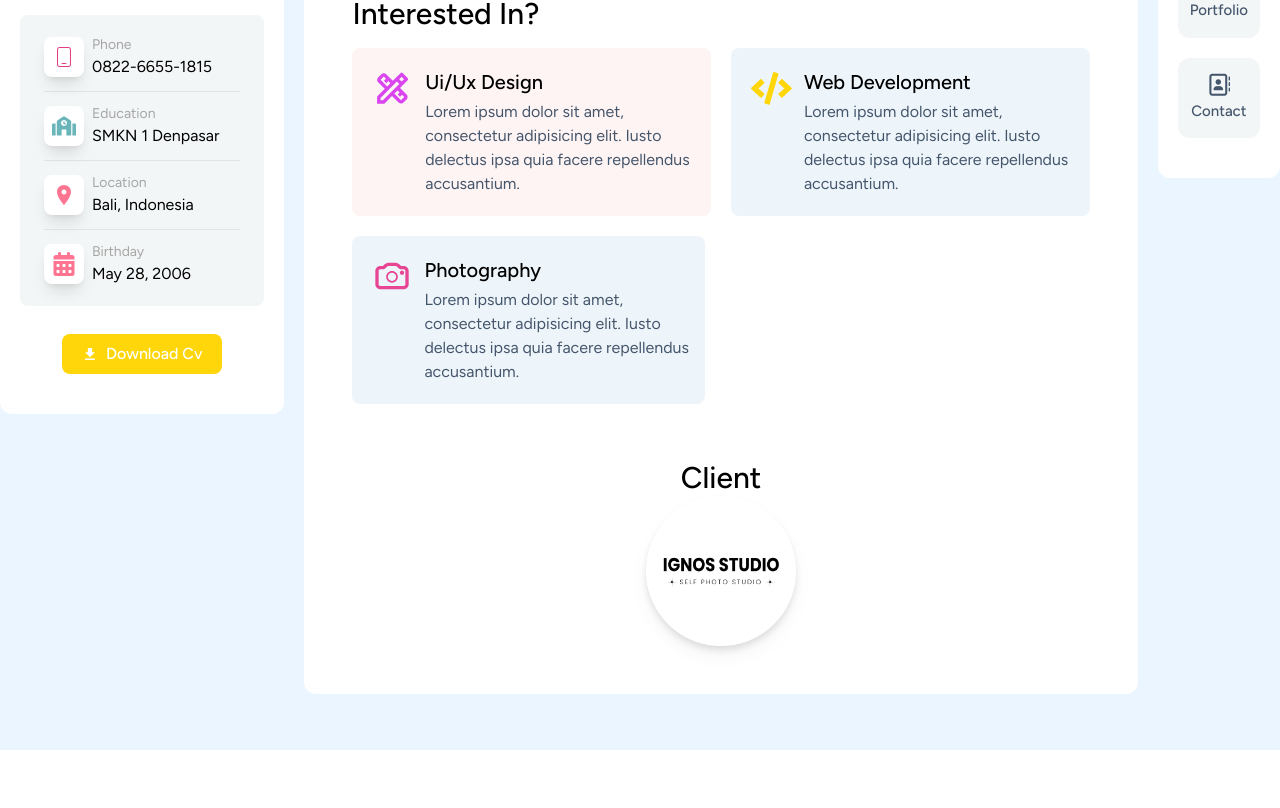
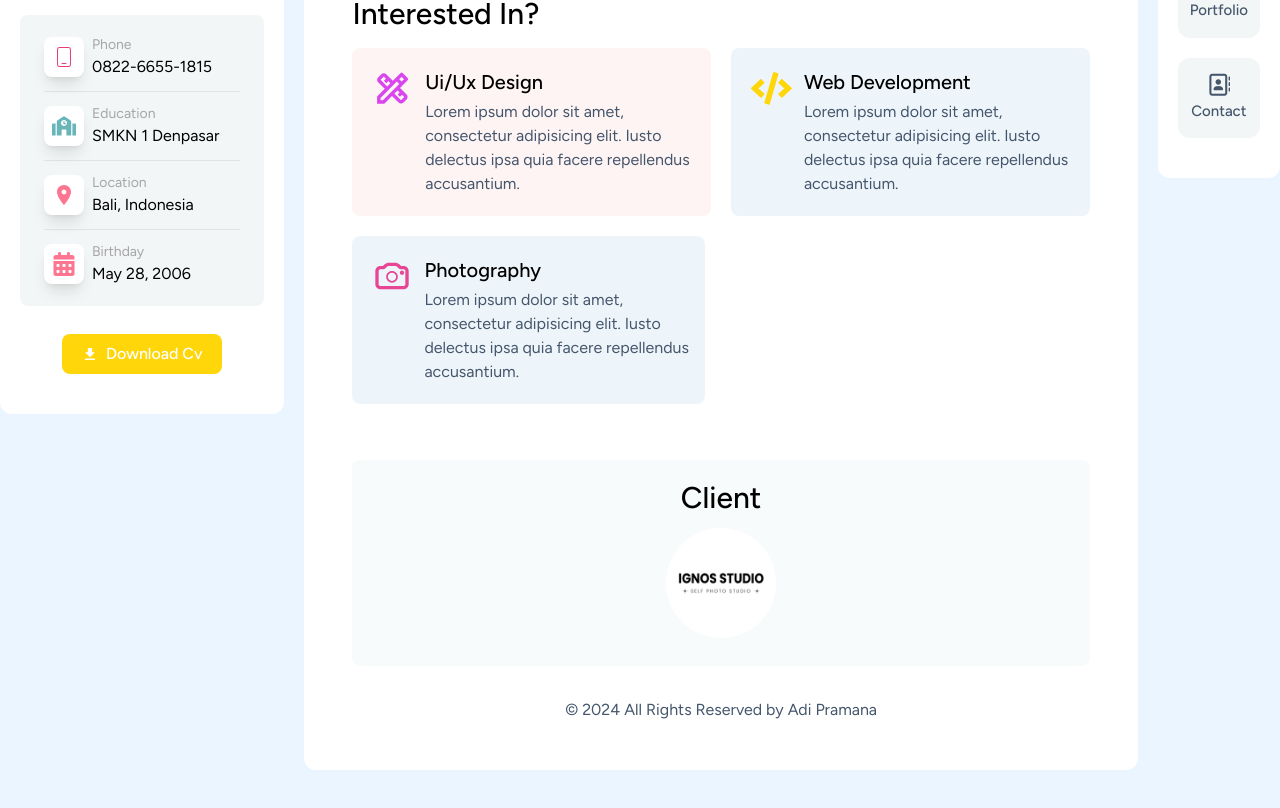
Before and after one commit to dekadii01/portfolio-react, a React (Vite) app: page / in a window 1280 px wide. Shown: the part 556-1364 px from the top of the page. Before the commit the page ends 1306 px from the top, so only its background shows below. Built offline with nearby package versions, Linux system fonts and the light colour scheme.

Commit message:
adding footer component

```diff
--- /dev/null
+++ b/src/components/Footer/index.jsx
@@ -0,0 +1,10 @@
+const Footer = () => {
+  const currentYear = new Date().getFullYear();
+  return (
+    <footer className="mt-8">
+      <p className="text-base text-bodytext dark:text-abuDark text-center">© {currentYear} All Rights Reserved by Adi Pramana</p>
+    </footer>
+  );
+};
+
+export default Footer;
--- a/src/pages/HomePage/index.jsx
+++ b/src/pages/HomePage/index.jsx
@@ -3,6 +3,7 @@ import Layouts from "../../layouts";
 import { MdOutlineDesignServices } from "react-icons/md";
 import LogoIgnos from "/img/clients/ignos.png";
 import { TiCameraOutline } from "react-icons/ti";
+import Footer from "../../components/Footer";
 
 const HomePage = () => {
   return (
@@ -51,12 +52,13 @@ const HomePage = () => {
           </div>
         </div>
       </section>
-      <section id="client" className="mt-14">
-        <h1 className="text-3xl font-medium text-black dark:text-white text-center ">Client</h1>
-        <div className="flex justify-center">
-          <img src={LogoIgnos} alt="" width={150} className="drop-shadow-lg"/>
+      <section id="client" className="mt-14 bg-[#f8fbfb] dark:bg-[#0d0d0d] p-5 rounded-lg">
+        <h1 className="text-3xl font-medium text-black dark:text-white text-center mb-3">Client</h1>
+        <div className="flex justify-center mb-2">
+          <img src={LogoIgnos} alt="" width={110} />
         </div>
       </section>
+      <Footer/>
     </Layouts>
   );
 };
```
